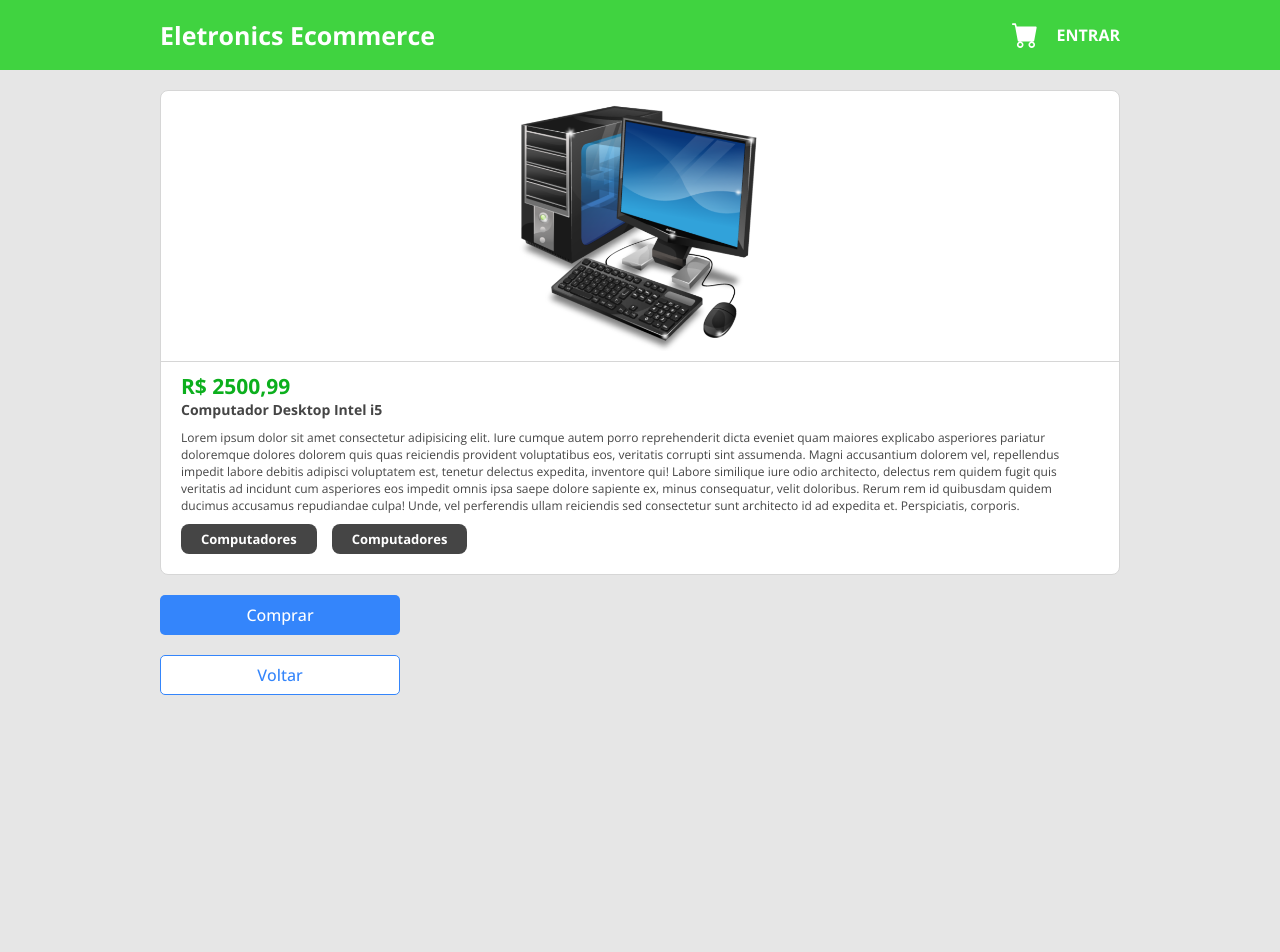
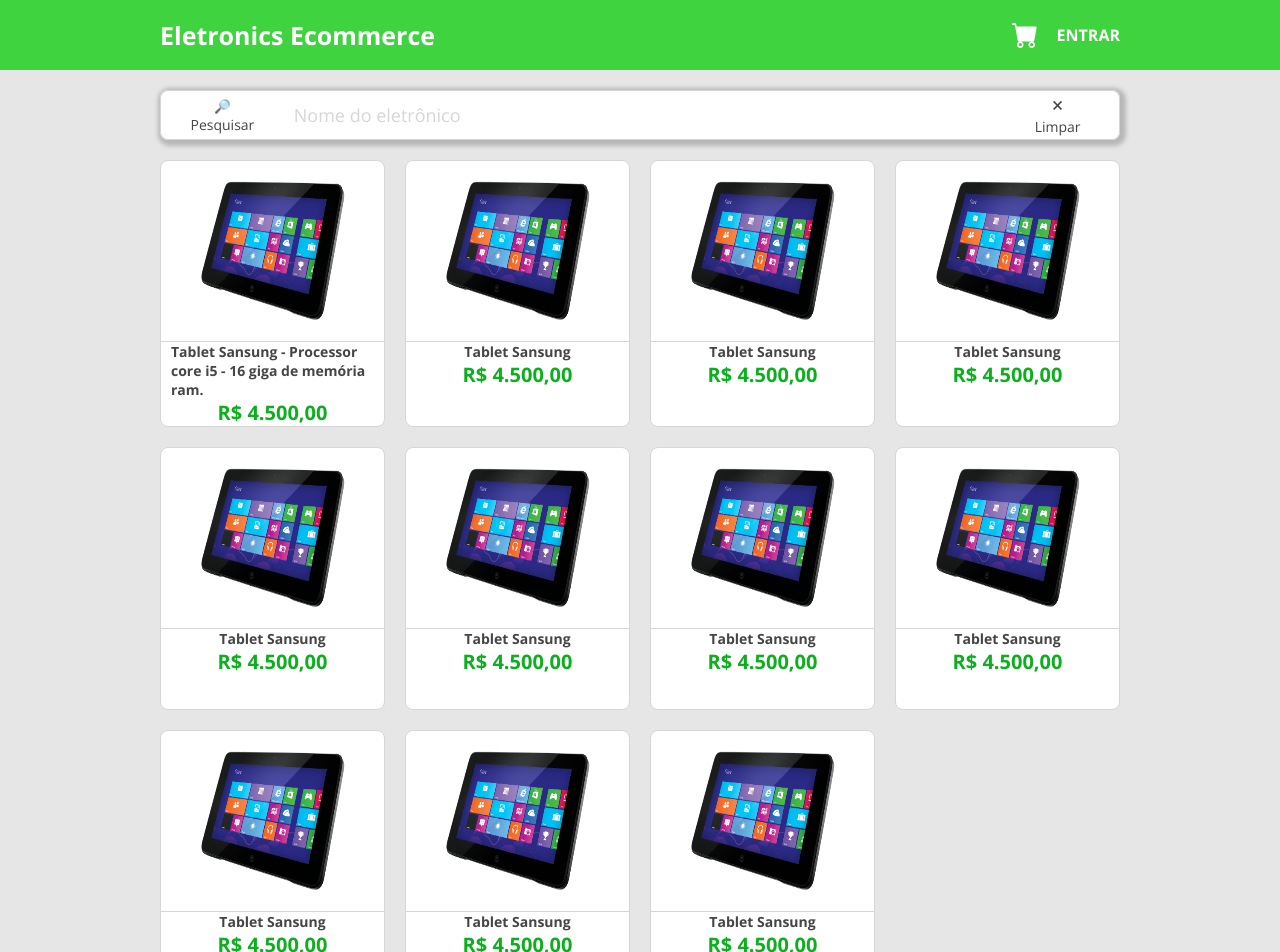
Before and after one commit to rafaelgauderio/typescript-ecommerce-frontweb, a React (Vite) app: page / in a window 1280 px wide. Shown: the top 952 px of the page. Before the commit the page ends 800 px from the top, so only its background shows below. Built offline with nearby package versions, Linux system fonts and the light colour scheme.

Commit message:
ProductCatalog as one big component

```diff
--- a/src/App.tsx
+++ b/src/App.tsx
@@ -1,10 +1,11 @@
-import ProductDetails from './assets/routes/ProductDetails';
+import React from "react";
+import ProductCatalog from "./routes/ProductCatalog";
 
 function App() {
 
   return (
     <>
-      <ProductDetails />
+      <ProductCatalog />
     </>
   );
 
--- /dev/null
+++ b/src/routes/ProductCatalog/index.tsx
@@ -0,0 +1,132 @@
+import HeaderClient from '../../components/headerClient';
+import tableImg from '../../assets/tablet.png';
+import './styles.css';
+
+const ProductCatalog = () => {
+    return (
+        <>
+            <HeaderClient></HeaderClient>
+            <main>
+                <section id="catalog-details-section" className="ec-container">
+                    <form className="ec-search-bar ec-box-shadow">
+                        <button type="submit">
+                            <p>&#128270;</p>
+                            <span className="ec-search">Pesquisar</span>
+                        </button>
+                        <input type="text" placeholder="Nome do eletrônico" />
+                        <button type="reset">
+                            <p>&#128473;</p>
+                            <span className="ec-clean">Limpar</span>
+                        </button>
+                    </form>
+                    <div className="ec-catalog-cards ec-margin-top-20px ec-margin-bottom-20px">
+                        <div className="ec-card-general">
+                            <div className="ec-catalog-card-top ec-line-bottom">
+                                <img src={tableImg} alt="table" />
+                            </div>
+                            <div className="ec-catalog-card-bottom">
+                                <h4>
+                                    Tablet Sansung - Processor core i5 - 16 giga de memória ram.</h4>
+                                <h3>R$ 4.500,00</h3>
+                            </div>
+                        </div>
+                        <div className="ec-card-general">
+                            <div className="ec-catalog-card-top ec-line-bottom">
+                                <img src={tableImg} alt="table" />
+                            </div>
+                            <div className="ec-catalog-card-bottom">
+                                <h4>Tablet Sansung</h4>
+                                <h3>R$ 4.500,00</h3>
+                            </div>
+                        </div>
+                        <div className="ec-card-general">
+                            <div className="ec-catalog-card-top ec-line-bottom">
+                                <img src={tableImg} alt="table" />
+                            </div>
+                            <div className="ec-catalog-card-bottom">
+                                <h4>Tablet Sansung</h4>
+                                <h3>R$ 4.500,00</h3>
+                            </div>
+                        </div>
+                        <div className="ec-card-general">
+                            <div className="ec-catalog-card-top ec-line-bottom">
+                                <img src={tableImg} alt="table" />
+                            </div>
+                            <div className="ec-catalog-card-bottom">
+                                <h4>Tablet Sansung</h4>
+                                <h3>R$ 4.500,00</h3>
+                            </div>
+                        </div>
+                        <div className="ec-card-general">
+                            <div className="ec-catalog-card-top ec-line-bottom">
+                                <img src={tableImg} alt="table" />
+                            </div>
+                            <div className="ec-catalog-card-bottom">
+                                <h4>Tablet Sansung</h4>
+                                <h3>R$ 4.500,00</h3>
+                            </div>
+                        </div>
+                        <div className="ec-card-general">
+                            <div className="ec-catalog-card-top ec-line-bottom">
+                                <img src={tableImg} alt="table" />
+                            </div>
+                            <div className="ec-catalog-card-bottom">
+                                <h4>Tablet Sansung</h4>
+                                <h3>R$ 4.500,00</h3>
+                            </div>
+                        </div>
+                        <div className="ec-card-general">
+                            <div className="ec-catalog-card-top ec-line-bottom">
+                                <img src={tableImg} alt="table" />
+                            </div>
+                            <div className="ec-catalog-card-bottom">
+                                <h4>Tablet Sansung</h4>
+                                <h3>R$ 4.500,00</h3>
+                            </div>
+                        </div>
+                        <div className="ec-card-general">
+                            <div className="ec-catalog-card-top ec-line-bottom">
+                                <img src={tableImg} alt="table" />
+                            </div>
+                            <div className="ec-catalog-card-bottom">
+                                <h4>Tablet Sansung</h4>
+                                <h3>R$ 4.500,00</h3>
+                            </div>
+                        </div>
+                        <div className="ec-card-general">
+                            <div className="ec-catalog-card-top ec-line-bottom">
+                                <img src={tableImg} alt="table" />
+                            </div>
+                            <div className="ec-catalog-card-bottom">
+                                <h4>Tablet Sansung</h4>
+                                <h3>R$ 4.500,00</h3>
+                            </div>
+                        </div>
+                        <div className="ec-card-general">
+                            <div className="ec-catalog-card-top ec-line-bottom">
+                                <img src={tableImg} alt="table" />
+                            </div>
+                            <div className="ec-catalog-card-bottom">
+                                <h4>Tablet Sansung</h4>
+                                <h3>R$ 4.500,00</h3>
+                            </div>
+                        </div>
+                        <div className="ec-card-general">
+                            <div className="ec-catalog-card-top ec-line-bottom">
+                                <img src={tableImg} alt="table" />
+                            </div>
+                            <div className="ec-catalog-card-bottom">
+                                <h4>Tablet Sansung</h4>
+                                <h3>R$ 4.500,00</h3>
+                            </div>
+                        </div>
+                    </div>
+                    <button className="ec-btn ec-btn-show-more">Mostrar mais</button>
+                </section>
+            </main>
+        </>
+    );
+
+}
+
+export default ProductCatalog;
--- /dev/null
+++ b/src/routes/ProductCatalog/styles.css
@@ -0,0 +1,65 @@
+#catalog-details-section {
+  padding: 20px 0;
+}
+
+.ec-clean,
+.ec-search {
+  display: none;
+}
+
+.ec-catalog-cards {
+  display: grid;
+  grid-gap: 20px;
+  grid-template-columns: repeat(
+    auto-fill,
+    minmax(225px, 1fr)
+  ); /*  para repetir a cada 225px o card quando aumentar a tela*/
+}
+
+.ec-catalog-card-top {
+  display: flex;
+  flex-direction: row;
+  justify-content: center;
+  padding: 10px;
+}
+
+.ec-catalog-card-top img {
+  width: 160px;
+  height: 160px;
+}
+
+.ec-catalog-card-bottom {
+  display: flex;
+  flex-direction: column;
+  align-items: center;
+  min-height: 80px;
+}
+
+.ec-catalog-card-bottom h4 {
+  color: var(--color-font-primary);
+  font-size: 14px;
+  padding: 0 10px;
+}
+
+.ec-catalog-card-bottom h3 {
+  color: var(--color-font-secondary);
+  font-size: 20px;
+}
+
+.ec-card-general {
+  transition: transform 0.5s;
+}
+
+.ec-card-general:hover {
+  transform: scale(1.05);
+  border: 1px solid var(--color-border-blue);
+}
+
+@media (min-width: 576px) {
+  .ec-clean,
+  .ec-search {
+    display: unset;
+    font-size: 14px;
+    padding: 10px;
+  }
+}
--- a/src/assets/routes/ProductDetails/index.tsx
+++ b/src/routes/ProductDetails/index.tsx
@@ -1,7 +1,4 @@
-import ButtonBlue from "../../../components/ButtonBlue";
-import ButtonWhite from "../../../components/ButtonWhite";
-import ProductDetailsCard from "../../../components/ProductDetailsCard";
-import HeaderClient from "../../../components/headerClient";
+
 import './styles.css';
 
 export default function ProductDetails() {
```
Also changed, not shown: src/assets/tablet.png (added), src/routes/ProductDetails/styles.css (renamed from src/assets/routes/ProductDetails/styles.css).
